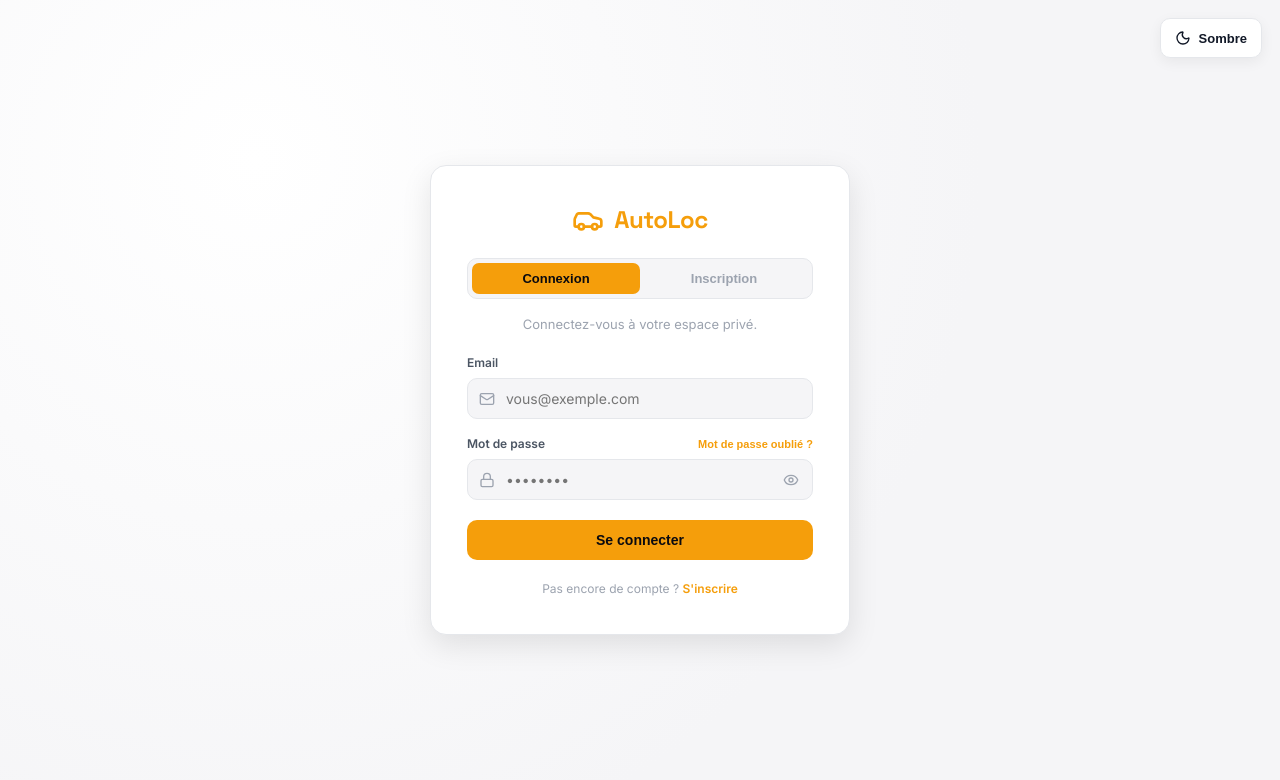
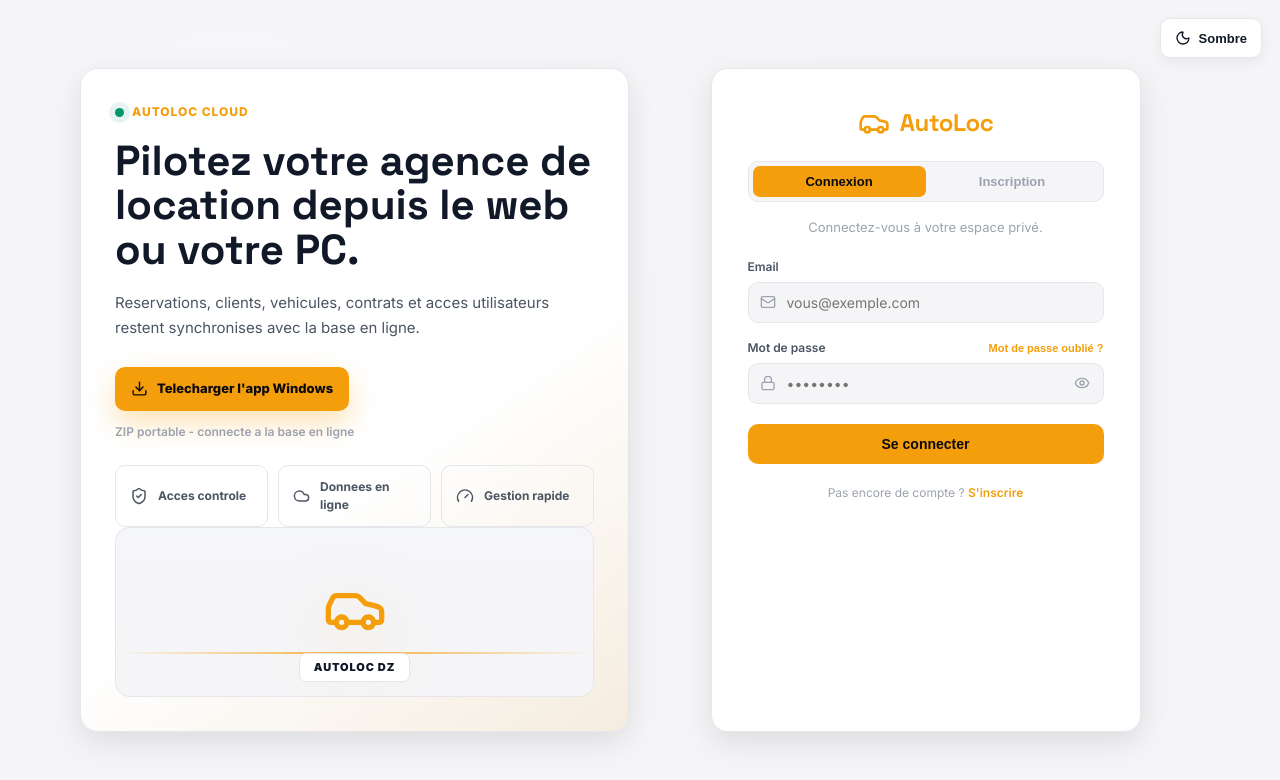
Before and after one commit to islam-ch001/autoloc, a React (Vite) app: page /login in a window 1280 px wide. Shown: the top 780 px of the page. Built offline with nearby package versions, Linux system fonts and the light colour scheme; no server answers.

Commit message:
Improve login page with desktop download link

```diff
--- a/src/pages/Login.jsx
+++ b/src/pages/Login.jsx
@@ -1,9 +1,11 @@
 import { useState } from 'react';
 import { useNavigate } from 'react-router-dom';
-import { Car, Mail, Lock, User, Loader2, KeyRound, ArrowLeft, Eye, EyeOff, Moon, Sun } from 'lucide-react';
+import { Car, Mail, Lock, User, Loader2, KeyRound, ArrowLeft, Eye, EyeOff, Moon, Sun, Download, ShieldCheck, Cloud, Gauge } from 'lucide-react';
 import { useAuth } from '../context/AuthContext';
 import { useT } from '../context/LanguageContext';
 import { useTheme } from '../context/ThemeContext';
+
+const WINDOWS_DOWNLOAD_URL = 'https://github.com/islam-ch001/autoloc/releases/download/autoloc-windows-online-2026-05-20/AutoLoc-Windows-Portable.zip';
 
 export default function Login() {
   const { login, signupRequest, signupVerify, signupResend, forgotPassword, resetPassword } = useAuth();
@@ -112,6 +114,37 @@ export default function Login() {
         {theme === 'dark' ? <Sun size={16} /> : <Moon size={16} />}
         <span>{theme === 'dark' ? 'Clair' : 'Sombre'}</span>
       </button>
+      <div style={styles.stage}>
+        <section style={styles.heroPanel}>
+          <div style={styles.heroTopline}>
+            <span style={styles.heroDot} />
+            AutoLoc Cloud
+          </div>
+          <h1 style={styles.heroTitle}>Pilotez votre agence de location depuis le web ou votre PC.</h1>
+          <p style={styles.heroText}>
+            Reservations, clients, vehicules, contrats et acces utilisateurs restent synchronises avec la base en ligne.
+          </p>
+          <div style={styles.heroActions}>
+            <a href={WINDOWS_DOWNLOAD_URL} style={styles.downloadButton}>
+              <Download size={17} />
+              Telecharger l'app Windows
+            </a>
+            <span style={styles.downloadMeta}>ZIP portable - connecte a la base en ligne</span>
+          </div>
+          <div style={styles.featureGrid}>
+            <div style={styles.featureItem}><ShieldCheck size={18} /><span>Acces controle</span></div>
+            <div style={styles.featureItem}><Cloud size={18} /><span>Donnees en ligne</span></div>
+            <div style={styles.featureItem}><Gauge size={18} /><span>Gestion rapide</span></div>
+          </div>
+          <div style={styles.carPlate}>
+            <div style={styles.carLine} />
+            <div style={styles.carShape}>
+              <Car size={64} />
+            </div>
+            <div style={styles.plateText}>AUTOLOC DZ</div>
+          </div>
+        </section>
+
       <form onSubmit={handleSubmit} style={styles.card}>
         <div style={styles.logo}>
           <Car size={32} style={{ color: 'var(--primary)' }} />
@@ -358,13 +391,14 @@ export default function Login() {
           </>
         )}
       </form>
+      </div>
       <style>{`@keyframes spin { to { transform: rotate(360deg); } } .spin { animation: spin 0.8s linear infinite; }`}</style>
     </div>
   );
 }
 
 const styles = {
-  shell: { minHeight: '100vh', background: 'radial-gradient(circle at 20% 20%, var(--surface) 0%, var(--bg) 60%)', display: 'grid', placeItems: 'center', padding: 20, position: 'relative' },
+  shell: { height: '100vh', background: 'radial-gradient(circle at 18% 18%, var(--surface-2) 0%, var(--bg) 52%)', display: 'grid', placeItems: 'center', padding: 20, position: 'relative', overflowY: 'auto' },
   themeButton: {
     position: 'fixed',
     top: 18,
@@ -385,7 +419,22 @@ const styles = {
     fontSize: 13,
     fontWeight: 700,
   },
-  card: { width: '100%', maxWidth: 420, background: 'var(--bg-2)', border: '1px solid var(--border)', borderRadius: 16, padding: 36, display: 'flex', flexDirection: 'column', gap: 16, boxShadow: 'var(--shadow-lg)' },
+  stage: { width: '100%', maxWidth: 1120, display: 'grid', gridTemplateColumns: 'repeat(auto-fit, minmax(320px, 1fr))', gap: 22, alignItems: 'stretch' },
+  heroPanel: { minHeight: 560, borderRadius: 18, border: '1px solid var(--border)', background: 'linear-gradient(145deg, var(--surface) 0%, var(--bg-2) 58%, rgba(245,158,11,0.10) 100%)', boxShadow: 'var(--shadow-lg)', padding: 34, display: 'flex', flexDirection: 'column', position: 'relative', overflow: 'hidden' },
+  heroTopline: { display: 'inline-flex', alignItems: 'center', gap: 8, color: 'var(--primary)', fontSize: 12, fontWeight: 800, textTransform: 'uppercase', letterSpacing: '0.08em', marginBottom: 18 },
+  heroDot: { width: 9, height: 9, borderRadius: 999, background: 'var(--success)', boxShadow: '0 0 0 6px var(--success-soft)' },
+  heroTitle: { fontFamily: "'Space Grotesk', sans-serif", fontSize: 42, lineHeight: 1.05, letterSpacing: 0, color: 'var(--text)', maxWidth: 560, margin: 0 },
+  heroText: { color: 'var(--text-2)', fontSize: 15, lineHeight: 1.7, maxWidth: 520, margin: '18px 0 0' },
+  heroActions: { display: 'flex', alignItems: 'center', gap: 12, flexWrap: 'wrap', marginTop: 26 },
+  downloadButton: { display: 'inline-flex', alignItems: 'center', justifyContent: 'center', gap: 9, minHeight: 44, padding: '0 16px', borderRadius: 10, background: 'var(--primary)', color: '#0a0a0f', textDecoration: 'none', fontWeight: 800, fontSize: 13, boxShadow: '0 12px 28px var(--primary-glow)' },
+  downloadMeta: { color: 'var(--text-3)', fontSize: 12, fontWeight: 600 },
+  featureGrid: { display: 'grid', gridTemplateColumns: 'repeat(auto-fit, minmax(130px, 1fr))', gap: 10, marginTop: 24 },
+  featureItem: { minHeight: 58, display: 'flex', alignItems: 'center', gap: 10, padding: '12px 14px', border: '1px solid var(--border)', borderRadius: 10, background: 'rgba(255,255,255,0.03)', color: 'var(--text-2)', fontSize: 12, fontWeight: 700 },
+  carPlate: { marginTop: 'auto', minHeight: 170, borderRadius: 14, border: '1px solid var(--border)', background: 'linear-gradient(180deg, var(--surface-2), var(--bg))', display: 'grid', placeItems: 'center', position: 'relative', overflow: 'hidden' },
+  carLine: { position: 'absolute', left: 0, right: 0, bottom: 42, height: 2, background: 'linear-gradient(90deg, transparent, var(--primary), transparent)', opacity: 0.8 },
+  carShape: { color: 'var(--primary)', filter: 'drop-shadow(0 18px 35px var(--primary-glow))' },
+  plateText: { position: 'absolute', bottom: 14, padding: '5px 14px', borderRadius: 7, background: 'var(--bg-2)', border: '1px solid var(--border)', color: 'var(--text)', fontSize: 11, fontWeight: 900, letterSpacing: '0.08em' },
+  card: { width: '100%', maxWidth: 430, justifySelf: 'center', background: 'var(--bg-2)', border: '1px solid var(--border)', borderRadius: 16, padding: 36, display: 'flex', flexDirection: 'column', gap: 16, boxShadow: 'var(--shadow-lg)' },
   logo: { display: 'flex', alignItems: 'center', gap: 10, justifyContent: 'center', marginBottom: 4 },
   brand: { fontFamily: "'Space Grotesk', sans-serif", fontSize: 24, fontWeight: 800, color: 'var(--primary)', letterSpacing: -0.5 },
   tabs: { display: 'flex', background: 'var(--bg)', padding: 4, borderRadius: 10, border: '1px solid var(--border)' },
```
